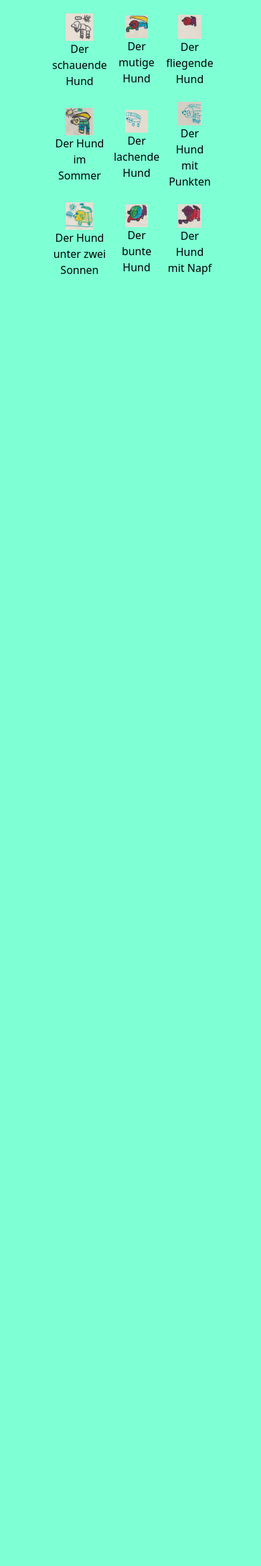
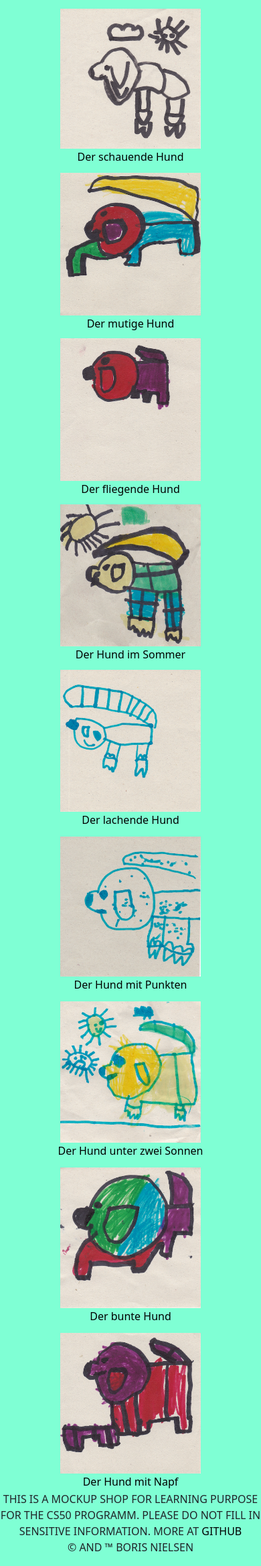
Before and after one commit to BorisKarl/CS50_Final, a Flask app: page / in a window 390 px wide. Shown: the part 109-2447 px from the top of the page at 67% size. Before the commit the page ends 519 px from the top, so only its background shows below. Run offline with Flask 3, Linux system fonts and the light colour scheme; parts of the project's set-up code (start-up, migrations or seed data) failed here and were passed over.

Commit message:
new footer

```diff
--- a/static/style.css
+++ b/static/style.css
@@ -6,7 +6,7 @@ body {
 
 
 img {
-    max-width: 50%;
+    max-width: 60%;
     height: auto;
 }
 
@@ -22,6 +22,8 @@ img {
     margin: auto;
     max-width: 60%;
 }
+
+
 
 header {
     text-align: center;
@@ -110,3 +112,43 @@ h1 {
 #last_button {
     margin-bottom: 2%;
 }
+
+@media only screen and (max-width: 600px) {
+    .grid_container {
+        display: grid;
+        grid-auto-columns: 50px;
+        grid-template-columns: repeat(1, 1fr);
+        grid-template-rows: repeat(9, 1fr);
+        justify-items: center;
+        align-items: center;
+        gap: 10px;
+        margin: auto;
+        max-width: 90%;
+    }
+
+    .product_container img {
+        margin-top: 5%;
+        width: 60%;
+        height: auto;
+    }
+
+    .product_container button {
+         align-items: first baseline;
+        }
+
+    #product_back_button {
+        margin-top: 100%;
+    }
+
+    .anschrift {
+        text-align: center;
+    }
+
+}
+
+footer {
+    text-align: center;
+    display: block;
+    text-transform:uppercase;
+
+}
--- a/templates/layout.html
+++ b/templates/layout.html
@@ -10,7 +10,7 @@
         <link rel="stylesheet" href="../static/style.css">
 
 
-        <title>{% block title %}{% endblock %}The Art Shop for Art Kids</title>
+        <title>{% block title %}{% endblock %} - Wow Wow</title>
     </head>
         <header>
             {% block header %}{% endblock %}
@@ -20,7 +20,10 @@
         <script src="https://cdn.jsdelivr.net/npm/bootstrap@5.3.0-alpha1/dist/js/bootstrap.bundle.min.js"
             integrity="sha384-w76AqPfDkMBDXo30jS1Sgez6pr3x5MlQ1ZAGC+nuZB+EYdgRZgiwxhTBTkF7CXvN"
             crossorigin="anonymous"></script>
-
+    <footer>
+        <p>This is a mockup shop for learning purpose for the CS50 programm. Please do not fill in sensitive information.
+        More at <a href="https://github.com/BorisKarl/CS50_Final">GitHub</a><br>&#169; and &#8482; Boris Nielsen</p>
+    </footer>
     </body>
 
 </html>
```
Also changed, not shown: 1 other file.
